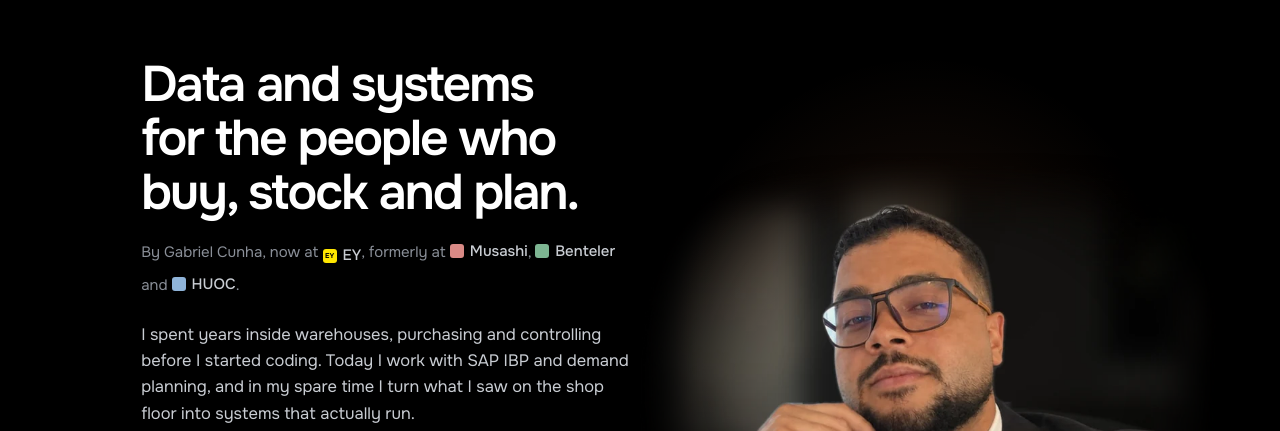
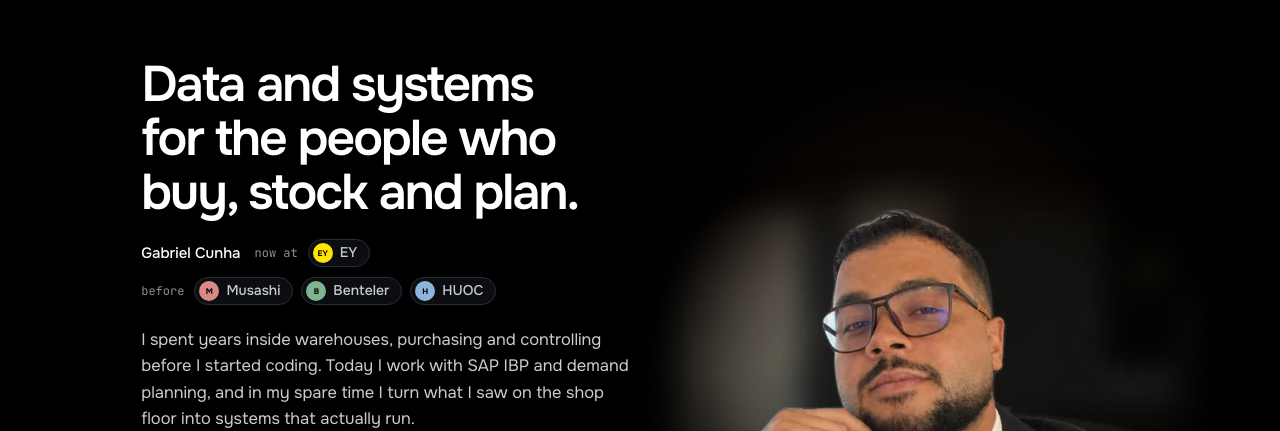
Before and after one commit to gorc-supply/gorc-supply.github.io, a plain HTML site: page index.html in a window 1280 px wide. Shown: the part 104-535 px from the top of the page. Drawn offline with Linux system fonts and the light colour scheme.

Commit message:
style: tidy the hero employer line into company pills
Name and current employer on one row, past employers on another, each as a
pill with initials (hidden from screen readers), so the line no longer wraps
with a dangling company name and period.

Co-Authored-By: Claude Opus 5.5 <noreply@anthropic.com>

```diff
--- a/assets/site.css
+++ b/assets/site.css
@@ -48,9 +48,12 @@ nav .w{display:flex;align-items:center;gap:12px 22px;min-height:58px;flex-wrap:w
 .hero .w{display:grid;grid-template-columns:minmax(0,1.05fr) minmax(0,1fr);gap:24px;align-items:stretch;min-height:500px}
 .ht{padding:64px 0 56px;display:flex;flex-direction:column;justify-content:center}
 .hero h1{font-size:clamp(34px,4.4vw,50px);font-weight:600;line-height:1.08;letter-spacing:-.04em}
-.from{margin-top:18px;color:var(--mute);font-size:15px;line-height:1.9}
-.co{display:inline-flex;align-items:center;gap:6px;color:var(--soft);font-weight:500;white-space:nowrap;vertical-align:-1px}
-.co i{width:14px;height:14px;border-radius:3px;display:inline-grid;place-items:center;font:700 7px/1 Onest;color:#000;font-style:normal}
+.from{margin-top:20px;display:grid;gap:10px;color:var(--mute);font-size:14px}
+.fr{display:flex;flex-wrap:wrap;align-items:center;gap:8px}
+.fr b{color:#fff;font-weight:500;font-size:15px;margin-right:6px}
+.fl{font:12px var(--mono);color:var(--mute);margin-right:2px}
+.co{display:inline-flex;align-items:center;gap:7px;padding:3px 12px 3px 4px;border:1px solid var(--line2);border-radius:999px;background:var(--s2);color:var(--soft);font-weight:500;font-size:14px;line-height:1.4;white-space:nowrap}
+.co i{width:20px;height:20px;border-radius:50%;display:inline-grid;place-items:center;font:700 8px/1 Onest,sans-serif;color:#000;font-style:normal}
 .lead{margin-top:22px;color:var(--soft);max-width:52ch;font-size:16.5px}
 .hero .ctas{display:flex;flex-wrap:wrap;gap:10px;margin-top:26px}
 .stat{margin-top:26px;font-size:13px;color:var(--mute);display:flex;flex-wrap:wrap;gap:6px 18px}
--- a/assets/site.js
+++ b/assets/site.js
@@ -1,7 +1,7 @@
 {
 const PG=document.body.dataset.page||'';
-const co=(c,t,x)=>`<span class="co"><i style="background:${c}">${x||''}</i>${t}</span>`;
-const EY=co('#ffe600','EY','EY'),MU=co('#d98a86','Musashi'),BE=co('#7db592','Benteler'),HU=co('#8fb4d9','HUOC');
+const co=(c,t,x)=>`<span class="co"><i aria-hidden="true" style="background:${c}">${x||''}</i>${t}</span>`;
+const EY=co('#ffe600','EY','EY'),MU=co('#d98a86','Musashi','M'),BE=co('#7db592','Benteler','B'),HU=co('#8fb4d9','HUOC','H');
 const T={
 en:{
  title:'Gabriel Cunha · Data and systems for supply chain',
@@ -27,7 +27,7 @@ en:{
  ht3:'What Brazil\'s public sector pays for implants',hk3:'Healthcare · Public procurement',hd3:'One catalog code with prices 13 times apart, pacemakers 100% imported and a reimbursement table that lost 47% in real terms.',
  ha3:'<a class="b sm g" href="stories/opme-prices.html" data-story="opme-prices">Read</a><button class="b sm" type="button" data-open="rx">See dashboard</button>',
  h1:'Data and systems for the people who buy, stock and plan.',
- from:`By Gabriel Cunha, now at ${EY}, formerly at ${MU}, ${BE} and&nbsp;${HU}.`,
+ from:`<span class="fr"><b>Gabriel Cunha</b><span class="fl">now at</span>${EY}</span><span class="fr"><span class="fl">before</span>${MU}${BE}${HU}</span>`,
  lead:'I spent years inside warehouses, purchasing and controlling before I started coding. Today I work with SAP IBP and demand planning, and in my spare time I turn what I saw on the shop floor into systems that actually run.',
  seeproj:'See projects',
  stat:'<span><b>4</b> live systems</span><span><b>6</b> open data sources</span><span><b>3+</b> years in supply chain</span><span><b>880h+</b> of data training</span>',
@@ -134,7 +134,7 @@ es:{
  ht3:'Cuánto paga el sector público brasileño por implantes',hk3:'Salud · Compras públicas',hd3:'El mismo código de catálogo con precios 13 veces distintos, marcapasos 100% importados y una tabla SUS que perdió 47% en términos reales.',
  ha3:'<a class="b sm g" href="stories/opme-prices.es.html" data-story="opme-prices">Leer</a><button class="b sm" type="button" data-open="rx">Ver panel</button>',
  h1:'Datos y sistemas para quienes compran, almacenan y planifican.',
- from:`De Gabriel Cunha, hoy en ${EY}, antes en ${MU}, ${BE} y&nbsp;${HU}.`,
+ from:`<span class="fr"><b>Gabriel Cunha</b><span class="fl">hoy en</span>${EY}</span><span class="fr"><span class="fl">antes</span>${MU}${BE}${HU}</span>`,
  lead:'Pasé años dentro de almacenes, compras y controlling antes de empezar a programar. Hoy trabajo con SAP IBP y planificación de la demanda, y en mi tiempo libre convierto lo que vi en la planta en sistemas que funcionan de verdad.',
  seeproj:'Ver proyectos',
  stat:'<span><b>4</b> sistemas en línea</span><span><b>6</b> fuentes de datos abiertos</span><span><b>3+</b> años en supply chain</span><span><b>880h+</b> de formación en datos</span>',
--- a/index.html
+++ b/index.html
@@ -15,7 +15,7 @@
 <link rel="preconnect" href="https://fonts.googleapis.com">
 <link rel="preconnect" href="https://fonts.gstatic.com" crossorigin>
 <link href="https://fonts.googleapis.com/css2?family=Onest:wght@400;500;600;700;800&family=JetBrains+Mono:wght@400;500&display=swap" rel="stylesheet">
-<link rel="stylesheet" href="assets/site.css?v=20261126">
+<link rel="stylesheet" href="assets/site.css?v=20261126b">
 </head>
 <body>
 
@@ -34,7 +34,7 @@
   <div class="w">
     <div class="ht">
       <h1 data-i="h1">Dados e sistemas para quem compra, estoca e planeja.</h1>
-      <p class="from" data-i="from">Do Gabriel Cunha, hoje na <span class="co"><i style="background:#ffe600">EY</i>EY</span>, ex&nbsp;<span class="co"><i style="background:#d98a86"></i>Musashi</span>, <span class="co"><i style="background:#7db592"></i>Benteler</span> e&nbsp;<span class="co"><i style="background:#8fb4d9"></i>HUOC</span>.</p>
+      <p class="from" data-i="from"><span class="fr"><b>Gabriel Cunha</b><span class="fl">hoje na</span><span class="co"><i aria-hidden="true" style="background:#ffe600">EY</i>EY</span></span><span class="fr"><span class="fl">antes</span><span class="co"><i aria-hidden="true" style="background:#d98a86">M</i>Musashi</span><span class="co"><i aria-hidden="true" style="background:#7db592">B</i>Benteler</span><span class="co"><i aria-hidden="true" style="background:#8fb4d9">H</i>HUOC</span></span></p>
       <p class="lead" data-i="lead">Passei anos dentro de almoxarifado, compras e controladoria antes de começar a programar. Hoje trabalho com SAP IBP e planejamento de demanda, e nas horas vagas transformo o que vi no chão de fábrica em sistema que roda de verdade.</p>
       <div class="ctas">
         <a class="b g" href="#projetos" data-i="seeproj">Ver projetos</a>
@@ -188,6 +188,6 @@
 </div>
 <div class="lb" id="lb" role="dialog" aria-modal="true" aria-label="Tela ampliada"><div class="mh"><span id="lbc"></span><button class="b sm" type="button" id="lbx" data-i="close2">Fechar</button></div><div class="sc"><img id="lbi" alt=""></div></div>
 
-<script src="assets/site.js?v=20261126"></script>
+<script src="assets/site.js?v=20261126b"></script>
 </body>
 </html>
```
Also changed, not shown: dados.html (+2 -2 lines), opme.html (+2 -2 lines), outros.html (+2 -2 lines), planejamento.html (+2 -2 lines).
